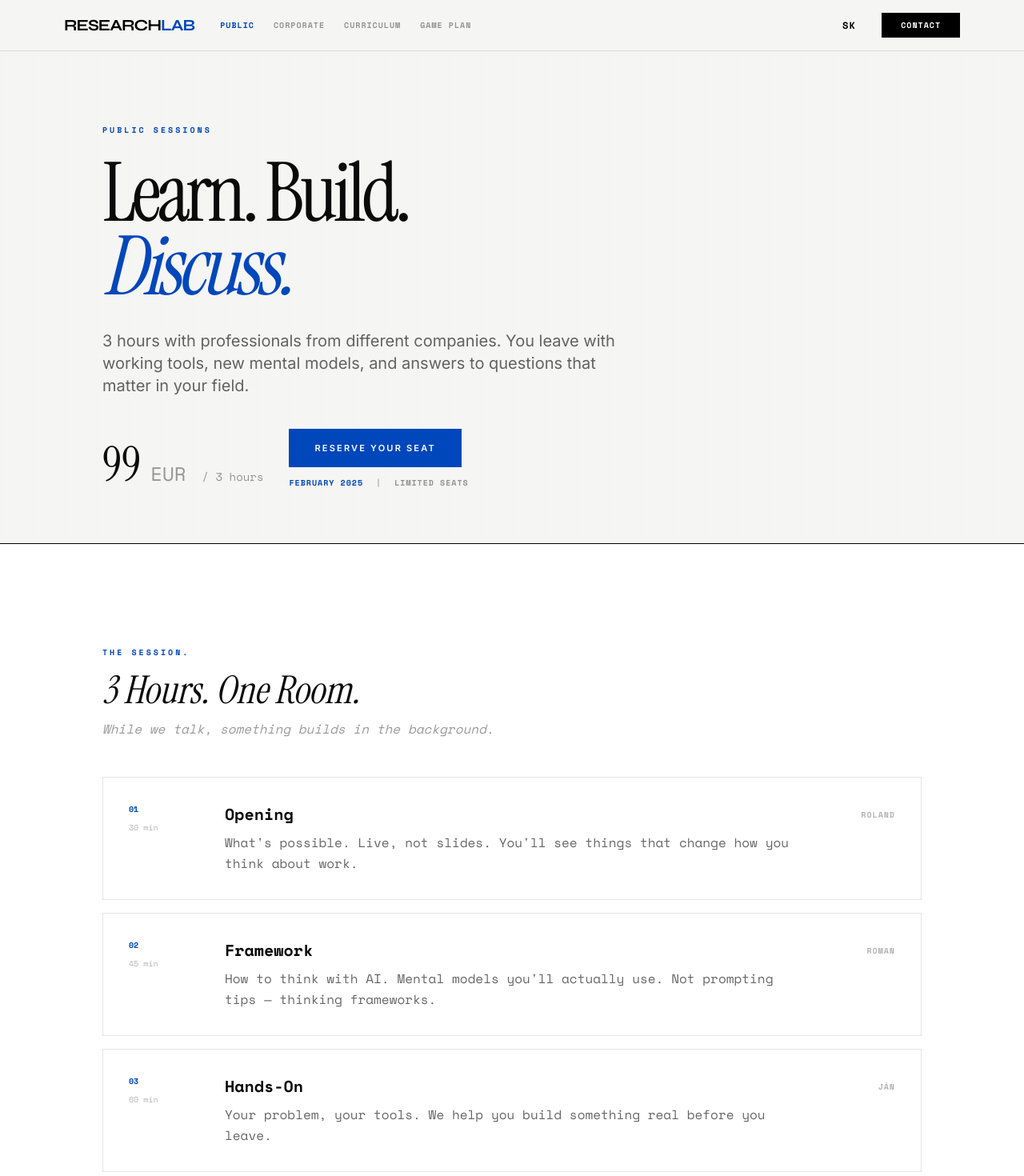
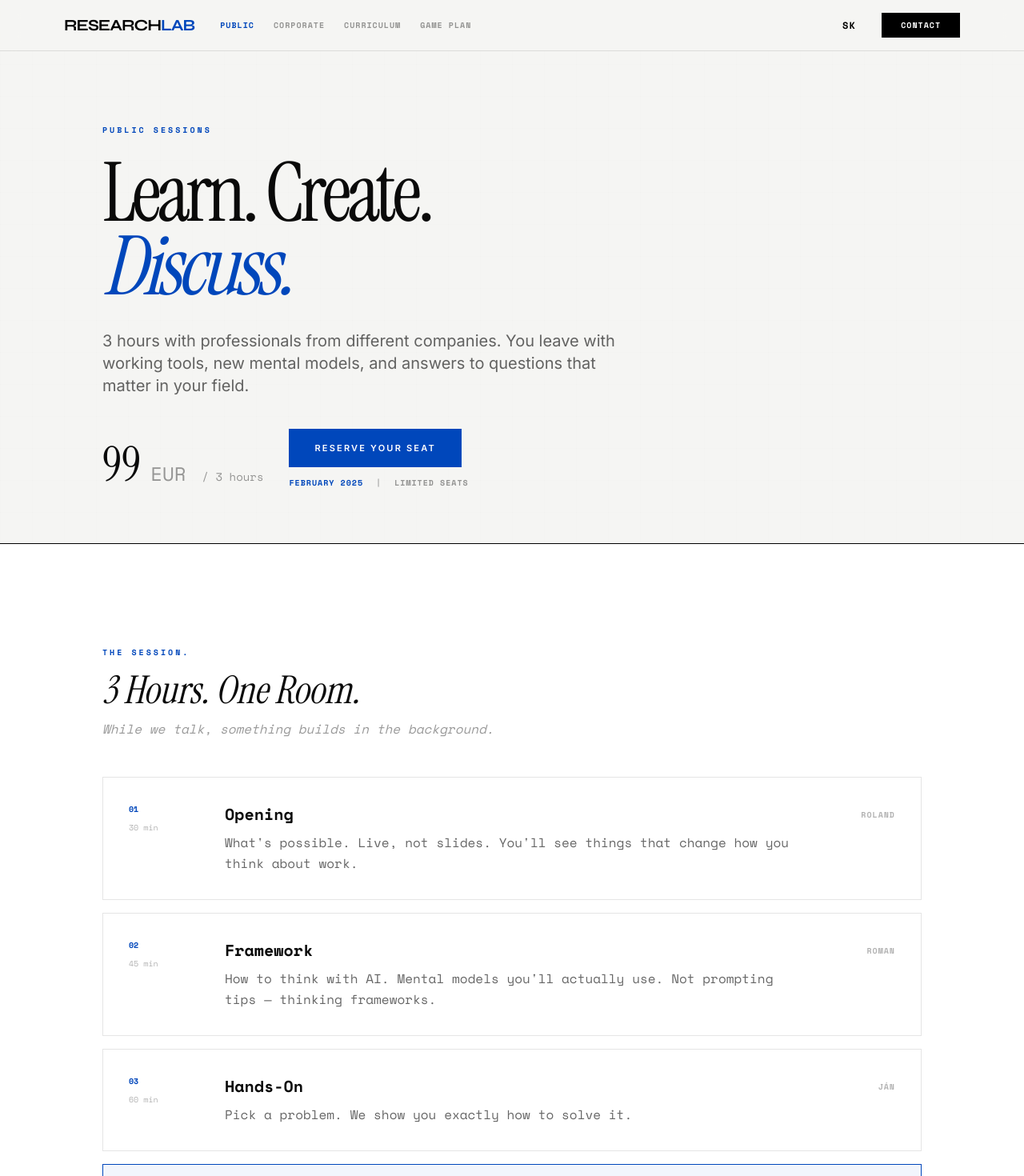
Before and after one commit to princeofwellness/researchlab, a Next.js app: page /public in a window 1280 px wide. Shown: the top 1470 px of the page at 80% size. Built offline with nearby package versions, Linux system fonts and the light colour scheme.

Commit message:
Fix hero copy and soften hands-on promise

```diff
--- a/src/app/public/page.tsx
+++ b/src/app/public/page.tsx
@@ -15,7 +15,7 @@ export default function PublicSessionsPage() {
             hero: {
                 label: "Public Sessions",
                 title: {
-                    line1: "Learn. Build.",
+                    line1: "Learn. Create.",
                     line2: "Discuss."
                 },
                 description: "3 hours with professionals from different companies. You leave with working tools, new mental models, and answers to questions that matter in your field.",
@@ -49,7 +49,7 @@ export default function PublicSessionsPage() {
                         num: "03",
                         title: "Hands-On",
                         time: "60 min",
-                        desc: "Your problem, your tools. We help you build something real before you leave.",
+                        desc: "Pick a problem. We show you exactly how to solve it.",
                         lead: "Ján"
                     },
                     {
@@ -162,7 +162,7 @@ export default function PublicSessionsPage() {
             hero: {
                 label: "Verejné Sessions",
                 title: {
-                    line1: "Nauč sa. Postav.",
+                    line1: "Nauč sa. Tvor.",
                     line2: "Diskutuj."
                 },
                 description: "3 hodiny s profesionálmi z rôznych firiem. Odídeš s fungujúcimi nástrojmi, novými mentálnymi modelmi a odpoveďami na otázky, ktoré sú dôležité v tvojom odbore.",
@@ -196,7 +196,7 @@ export default function PublicSessionsPage() {
                         num: "03",
                         title: "Hands-On",
                         time: "60 min",
-                        desc: "Tvoj problém, tvoje nástroje. Pomôžeme ti postaviť niečo reálne pred odchodom.",
+                        desc: "Vyber si problém. Ukážeme ti presne, ako ho vyriešiť.",
                         lead: "Ján"
                     },
                     {
```
